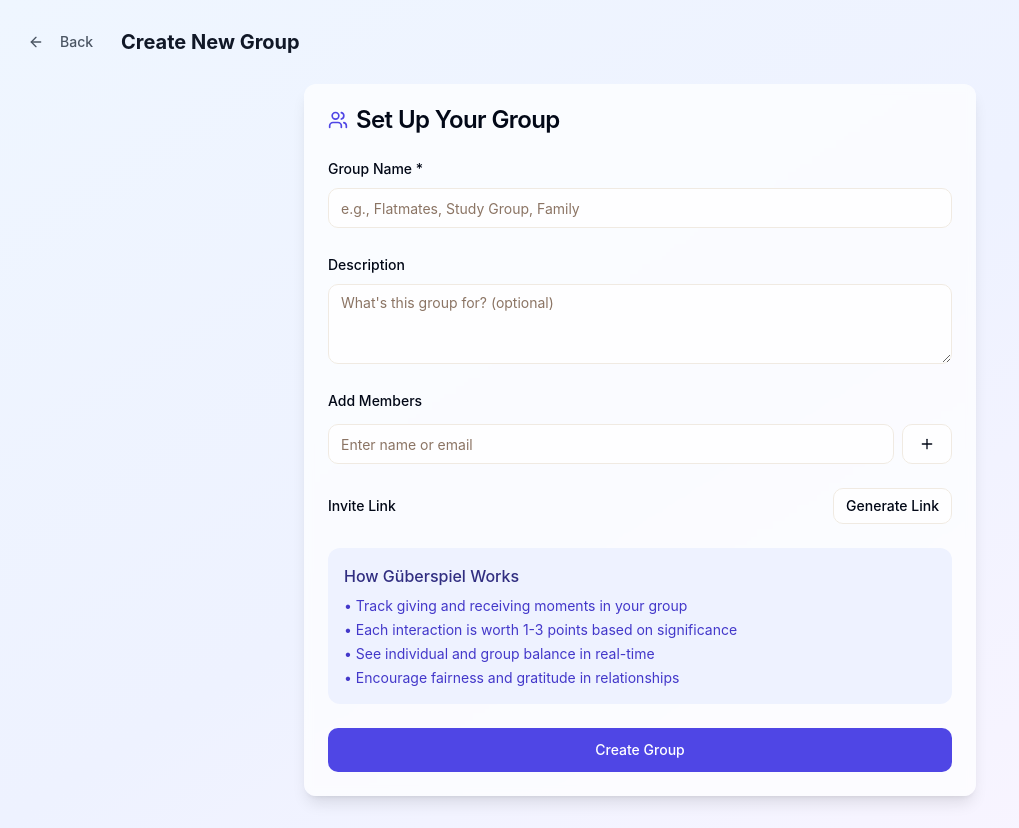
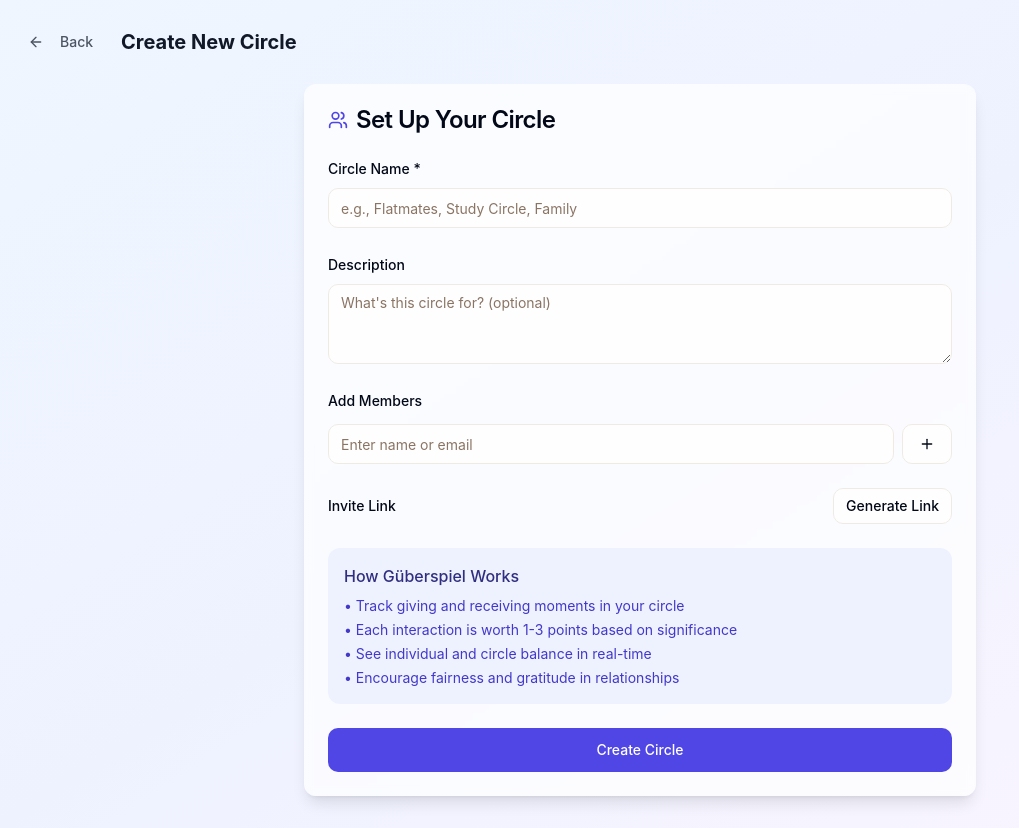
Before and after one commit to ivanakse-lit/guberspiel-interaction-tracker, a React (Vite) app: page /create-group in a window 1280 px wide. Shown: the whole page, without its empty margins (0-1019 px from the left). Built offline with nearby package versions, Linux system fonts and the light colour scheme.

Commit message:
Fix: Use "circle" consistently
Replaces all instances of "group" with "circle" in the UI and code.

```diff
--- a/src/pages/CreateGroup.tsx
+++ b/src/pages/CreateGroup.tsx
@@ -14,7 +14,7 @@ const CreateGroup = () => {
   const navigate = useNavigate();
   const { toast } = useToast();
 
-  const [groupName, setGroupName] = useState('');
+  const [circleName, setCircleName] = useState('');
   const [description, setDescription] = useState('');
   const [members, setMembers] = useState<string[]>([]);
   const [newMember, setNewMember] = useState('');
@@ -46,18 +46,18 @@ const CreateGroup = () => {
 
   const handleSubmit = (e: React.FormEvent) => {
     e.preventDefault();
-    if (!groupName.trim()) {
+    if (!circleName.trim()) {
       toast({
-        title: "Group name required",
-        description: "Please enter a name for your group.",
+        title: "Circle name required",
+        description: "Please enter a name for your circle.",
         variant: "destructive"
       });
       return;
     }
 
     toast({
-      title: "Group created!",
-      description: `${groupName} has been created successfully.`,
+      title: "Circle created!",
+      description: `${circleName} has been created successfully.`,
     });
 
     navigate('/dashboard');
@@ -77,7 +77,7 @@ const CreateGroup = () => {
             <ArrowLeft className="h-4 w-4 mr-2" />
             Back
           </Button>
-          <h1 className="text-xl font-bold text-gray-900">Create New Group</h1>
+          <h1 className="text-xl font-bold text-gray-900">Create New Circle</h1>
         </div>
       </header>
 
@@ -87,19 +87,19 @@ const CreateGroup = () => {
             <CardHeader>
               <CardTitle className="flex items-center space-x-2">
                 <Users className="h-5 w-5 text-indigo-600" />
-                <span>Set Up Your Group</span>
+                <span>Set Up Your Circle</span>
               </CardTitle>
             </CardHeader>
             <CardContent>
               <form onSubmit={handleSubmit} className="space-y-6">
-                {/* Group Name */}
+                {/* Circle Name */}
                 <div className="space-y-2">
-                  <Label htmlFor="groupName">Group Name *</Label>
+                  <Label htmlFor="circleName">Circle Name *</Label>
                   <Input
-                    id="groupName"
-                    placeholder="e.g., Flatmates, Study Group, Family"
-                    value={groupName}
-                    onChange={(e) => setGroupName(e.target.value)}
+                    id="circleName"
+                    placeholder="e.g., Flatmates, Study Circle, Family"
+                    value={circleName}
+                    onChange={(e) => setCircleName(e.target.value)}
                     className="bg-white/70"
                   />
                 </div>
@@ -109,7 +109,7 @@ const CreateGroup = () => {
                   <Label htmlFor="description">Description</Label>
                   <Textarea
                     id="description"
-                    placeholder="What's this group for? (optional)"
+                    placeholder="What's this circle for? (optional)"
                     value={description}
                     onChange={(e) => setDescription(e.target.value)}
                     className="bg-white/70"
@@ -141,7 +141,7 @@ const CreateGroup = () => {
                   {/* Members List */}
                   {members.length > 0 && (
                     <div className="space-y-2">
-                      <p className="text-sm text-gray-600">Group Members:</p>
+                      <p className="text-sm text-gray-600">Circle Members:</p>
                       <div className="flex flex-wrap gap-2">
                         {members.map((member, index) => (
                           <Badge
@@ -202,9 +202,9 @@ const CreateGroup = () => {
                 <div className="bg-indigo-50 p-4 rounded-lg">
                   <h4 className="font-medium text-indigo-900 mb-2">How Güberspiel Works</h4>
                   <ul className="text-sm text-indigo-700 space-y-1">
-                    <li>• Track giving and receiving moments in your group</li>
+                    <li>• Track giving and receiving moments in your circle</li>
                     <li>• Each interaction is worth 1-3 points based on significance</li>
-                    <li>• See individual and group balance in real-time</li>
+                    <li>• See individual and circle balance in real-time</li>
                     <li>• Encourage fairness and gratitude in relationships</li>
                   </ul>
                 </div>
@@ -215,7 +215,7 @@ const CreateGroup = () => {
                   className="w-full bg-indigo-600 hover:bg-indigo-700"
                   size="lg"
                 >
-                  Create Group
+                  Create Circle
                 </Button>
               </form>
             </CardContent>
--- a/src/pages/Index.tsx
+++ b/src/pages/Index.tsx
@@ -1,3 +1,4 @@
+
 import React from 'react';
 import { Button } from '@/components/ui/button';
 import { Card, CardContent } from '@/components/ui/card';
@@ -57,7 +58,7 @@ const Index = () => {
               onClick={() => navigate('/create-group')}
             >
               <Plus className="h-5 w-5 mr-2" />
-              Start Your Journey
+              Create Your Circle
             </Button>
             <Button
               size="lg"
--- a/src/pages/JoinGroup.tsx
+++ b/src/pages/JoinGroup.tsx
@@ -27,8 +27,8 @@ const JoinGroup = () => {
     }
 
     toast({
-      title: "Joined group!",
-      description: "You've successfully joined the group.",
+      title: "Joined circle!",
+      description: "You've successfully joined the circle.",
     });
 
     navigate('/dashboard');
@@ -48,7 +48,7 @@ const JoinGroup = () => {
             <ArrowLeft className="h-4 w-4 mr-2" />
             Back
           </Button>
-          <h1 className="text-xl font-bold text-gray-900">Join Group</h1>
+          <h1 className="text-xl font-bold text-gray-900">Join Circle</h1>
         </div>
       </header>
 
@@ -59,8 +59,8 @@ const JoinGroup = () => {
               <div className="bg-indigo-100 w-16 h-16 rounded-full flex items-center justify-center mx-auto mb-4">
                 <Users className="h-8 w-8 text-indigo-600" />
               </div>
-              <CardTitle>Join an Existing Group</CardTitle>
-              <p className="text-gray-600">Enter the invite link you received to join a group</p>
+              <CardTitle>Join an Existing Circle</CardTitle>
+              <p className="text-gray-600">Enter the invite link you received to join a circle</p>
             </CardHeader>
             <CardContent>
               <form onSubmit={handleSubmit} className="space-y-6">
@@ -95,9 +95,9 @@ const JoinGroup = () => {
                 <div className="bg-blue-50 p-4 rounded-lg">
                   <h4 className="font-medium text-blue-900 mb-2">What happens next?</h4>
                   <ul className="text-sm text-blue-700 space-y-1">
-                    <li>• You'll be added to the group immediately</li>
-                    <li>• Start logging your interactions with group members</li>
-                    <li>• View your balance and group dynamics</li>
+                    <li>• You'll be added to the circle immediately</li>
+                    <li>• Start logging your interactions with circle members</li>
+                    <li>• View your balance and circle dynamics</li>
                     <li>• Help create a more balanced social environment</li>
                   </ul>
                 </div>
@@ -108,7 +108,7 @@ const JoinGroup = () => {
                   className="w-full bg-indigo-600 hover:bg-indigo-700"
                   size="lg"
                 >
-                  Join Group
+                  Join Circle
                 </Button>
               </form>
             </CardContent>
@@ -122,7 +122,7 @@ const JoinGroup = () => {
               onClick={() => navigate('/create-group')}
               className="bg-white/70 backdrop-blur-sm"
             >
-              Create Your Own Group
+              Create Your Own Circle
             </Button>
           </div>
         </div>
```
